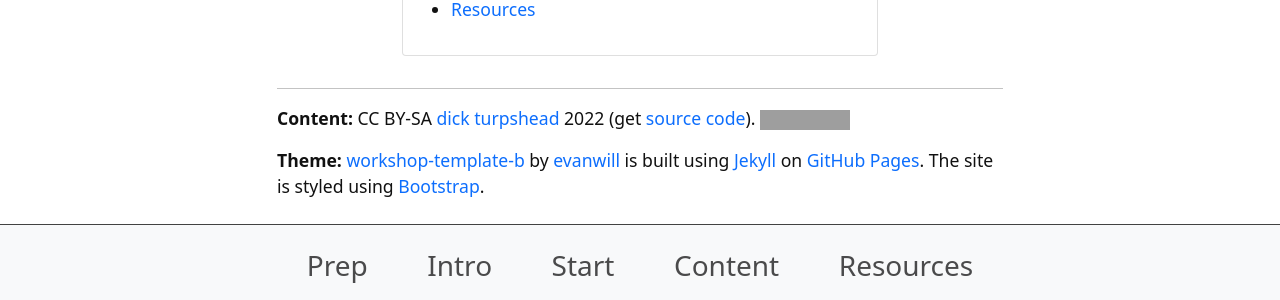
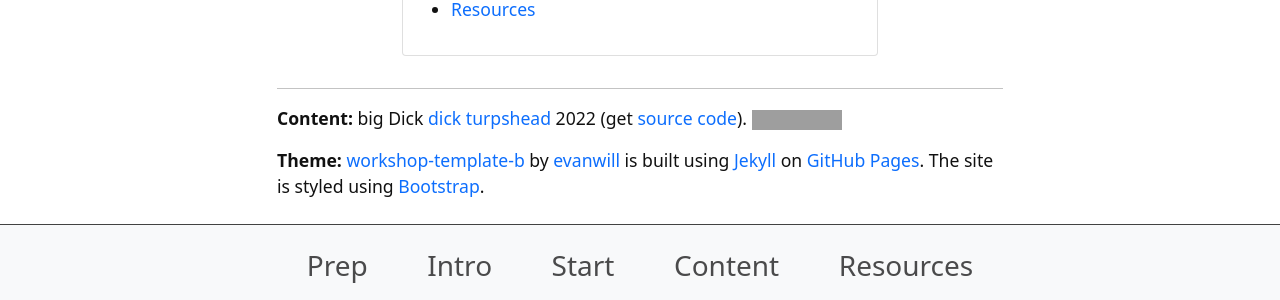
Before and after one commit to DickTurpshead/workshop-template-b, a Jekyll site: the page built from index.md, in a window 1280 px wide. Shown: the part 1000-1300 px from the top of the page. Built offline with Jekyll 4.4.1, drawn with Linux system fonts in a browser that asks for light colours; grey boxes are pictures that could not be loaded.

Commit message:
Update credits.html

```diff
--- a/_includes/template/credits.html
+++ b/_includes/template/credits.html
@@ -1,2 +1,2 @@
-<p><strong>Content:</strong> CC BY-SA {% if site.github_username %}<a href="https://github.com/{{ site.github_username }}">{{ site.author }}</a>{% else %}{{ site.author }}{% endif %} {{ site.pub_year}} (get <a href="{{ site.source-code }}" target="_blank" rel="noopener">source code</a>). <a href="http://creativecommons.org/licenses/by-sa/4.0/" rel="license"><img src="https://i.creativecommons.org/l/by-sa/4.0/88x31.png" alt="Creative Commons License" /></a></p>
-<p><strong>Theme:</strong> <a href="https://github.com/evanwill/workshop-template-b" target="_blank" rel="noopener">workshop-template-b</a> by <a href="https://github.com/evanwill/" target="_blank" rel="noopener">evanwill</a> is built using <a href="https://jekyllrb.com/" target="_blank" rel="noopener">Jekyll</a> on <a href="https://pages.github.com/" target="_blank" rel="noopener">GitHub Pages</a>. The site is styled using <a href="https://getbootstrap.com/" target="_blank" rel="noopener">Bootstrap</a>.</p>
+<p><strong>Content:</strong> big Dick {% if site.github_username %}<a href="https://github.com/{{ site.github_username }}">{{ site.author }}</a>{% else %}{{ site.author }}{% endif %} {{ site.pub_year}} (get <a href="{{ site.source-code }}" target="_blank" rel="noopener">source code</a>). <a href="http://creativecommons.org/licenses/by-sa/4.0/" rel="license"><img src="https://i.creativecommons.org/l/by-sa/4.0/88x31.png" alt="Creative Commons License" /></a></p>
+<p><strong>Theme:</strong> <a href="https://github.com/DickTurpshead/workshop-template-b" target="_blank" rel="noopener">workshop-template-b</a> by <a href="https://github.com/dickturpshead/" target="_blank" rel="noopener">evanwill</a> is built using <a href="https://jekyllrb.com/" target="_blank" rel="noopener">Jekyll</a> on <a href="https://pages.github.com/" target="_blank" rel="noopener">GitHub Pages</a>. The site is styled using <a href="https://getbootstrap.com/" target="_blank" rel="noopener">Bootstrap</a>.</p>
```
